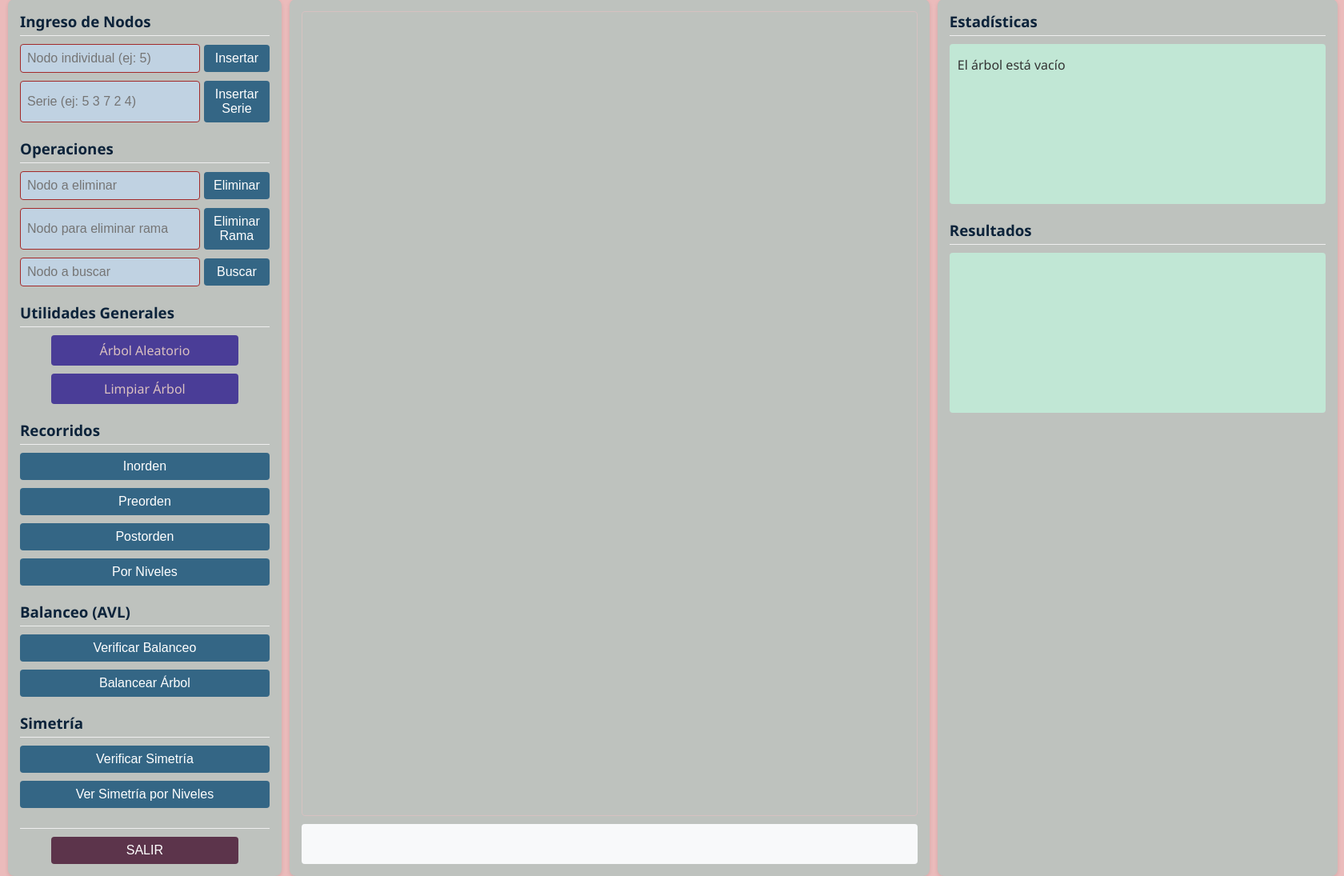
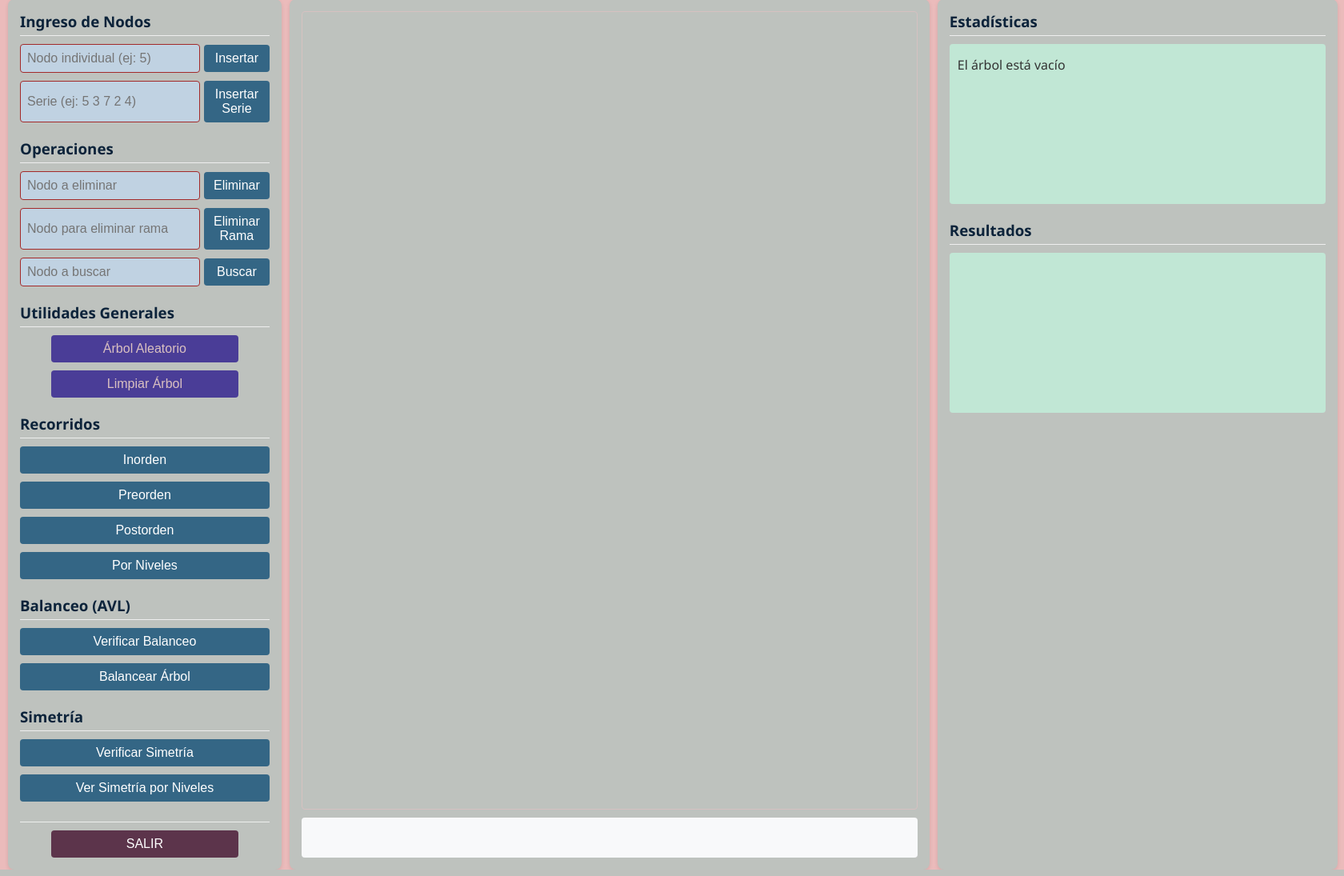
Before and after one commit to lorginho/INF310-SA, a Flask app: page / in a window 1680 px wide. Shown: the part 64-1159 px from the top of the page at 80% size. Run offline with Flask 3, Linux system fonts and the light colour scheme.

Commit message:
Mas Layout

```diff
--- a/tareas/arbol_grafico/static/css/style.css
+++ b/tareas/arbol_grafico/static/css/style.css
@@ -102,15 +102,13 @@ button {
     font-size:medium;
     width: 100%;
     align-self: center;
-
-
 }
 
 button:hover {
     background-color: #c0392b;
 }
 
-button2 {
+.btn-special {
     padding: 8px 12px;
     background-color: #4a3d97;
     color: rgb(218, 193, 193);
@@ -123,10 +121,14 @@ button2 {
     align-self: center;
 }
 
-button2:hover {
+.btn-special:hover {
     background-color: #2b5a22;
 }
 
+.btn-salir {
+    background-color: rgb(92, 52, 75);
+    width: 75%;
+}
 
 
 #arbol-container {
--- a/tareas/arbol_grafico/templates/index.html
+++ b/tareas/arbol_grafico/templates/index.html
@@ -44,8 +44,8 @@
 
                 <div class="section">
                     <h3>Utilidades Generales</h3>
-                    <button2 onclick="generarAleatorio()">Árbol Aleatorio</button2>
-                    <button2 onclick="limpiarArbol()">Limpiar Árbol</button2>
+                    <button class="btn-special" onclick="generarAleatorio()">Árbol Aleatorio</button>
+                    <button class="btn-special" onclick="limpiarArbol()">Limpiar Árbol</button>
 
                 </div>
 
@@ -69,9 +69,9 @@
                     <button onclick="verSimetriaNiveles()">Ver Simetría por Niveles</button>
                 </div>
 
-                 <div class="section">
+                <div class="section">
                     <h3></h3>
-                    <button style="background-color: rgb(92, 52, 75); width: 75%; " onclick="salir()">SALIR</button>
+                    <button class="btn-salir" onclick="salir()">SALIR</button>
                 </div>
 
             </div>
```
